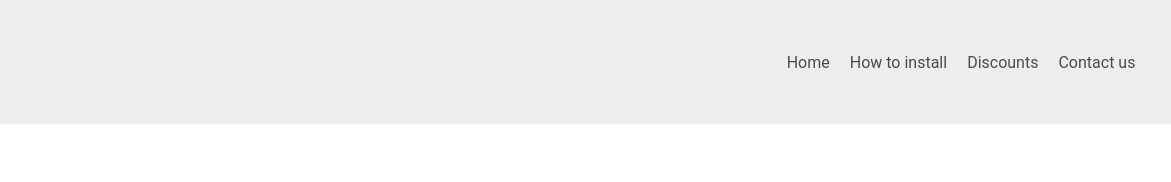
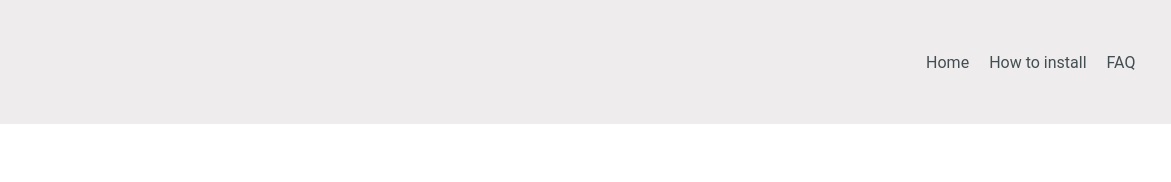
Before and after one commit to Esdrasmartinez/TERA, a plain HTML site: page Grid.html in a window 1280 px wide. Shown: the top 182 px of the page, 109-1280 px from the left. Drawn offline with Linux system fonts and the light colour scheme.

Commit message:
Nav update readme added

```diff
--- a/Grid.html
+++ b/Grid.html
@@ -22,8 +22,7 @@
              <div  id = "div_list_nav" >
               <li><a class="nav_text" href="Index.html">Home</a></li>
              <li> <a class="nav_text" href="#">How to install</a></li>
-             <li> <a class="nav_text" href="#">Discounts</a></li>
-             <li class="contactus"> <a class="nav_text" href="#">Contact us</a></li>
+             <li class="contactus"> <a class="nav_text" href="#">FAQ</a></li>
              </div>
             </div>
         </div>
```
Also changed, not shown: Form.html (+1 -2 lines), Index.html (+1 -2 lines), pages/gravitation.html (+1 -2 lines), pages/vector.html (+1 -2 lines), pages/work_code.html (+1 -2 lines), 2 other files.
